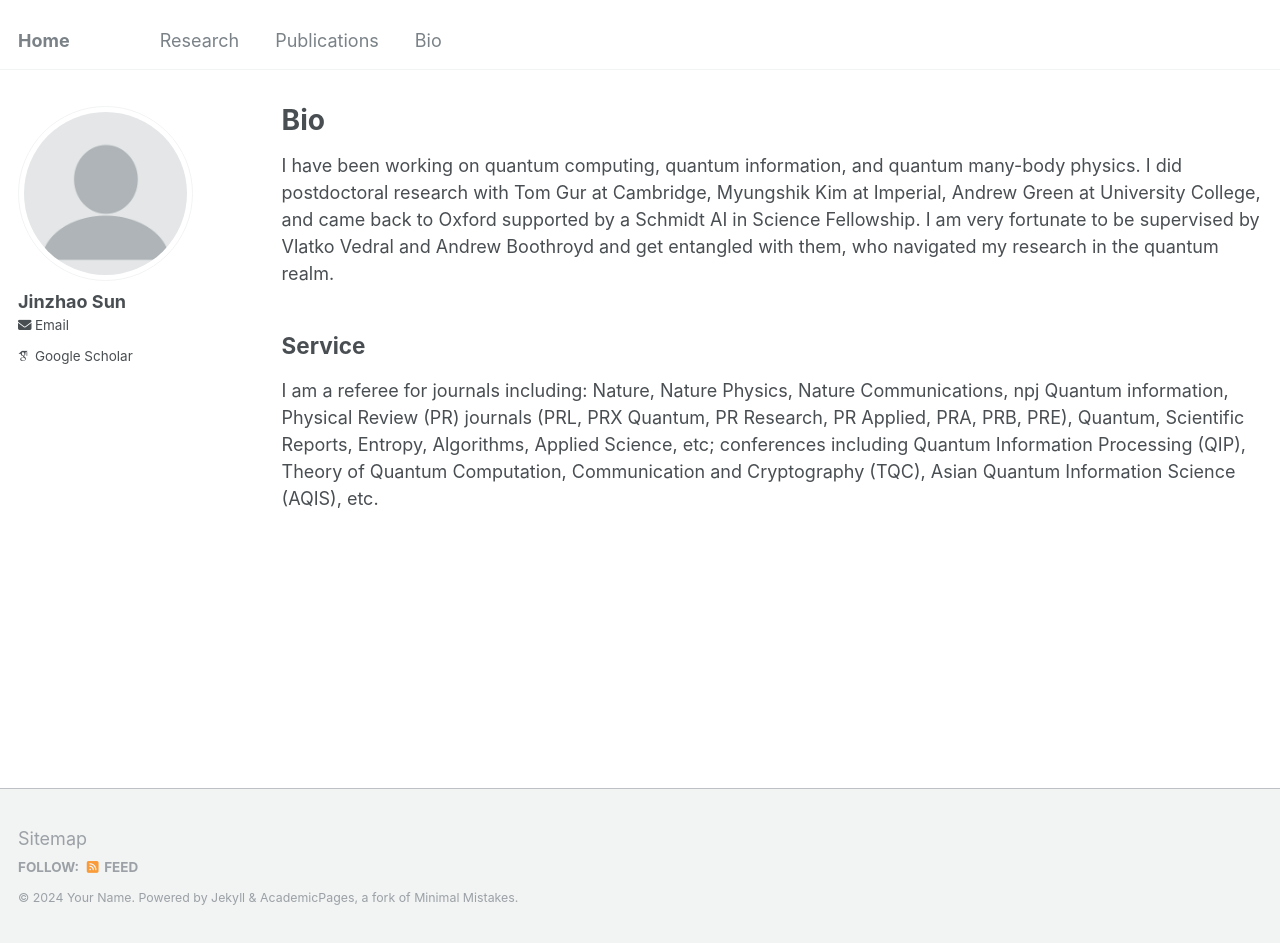
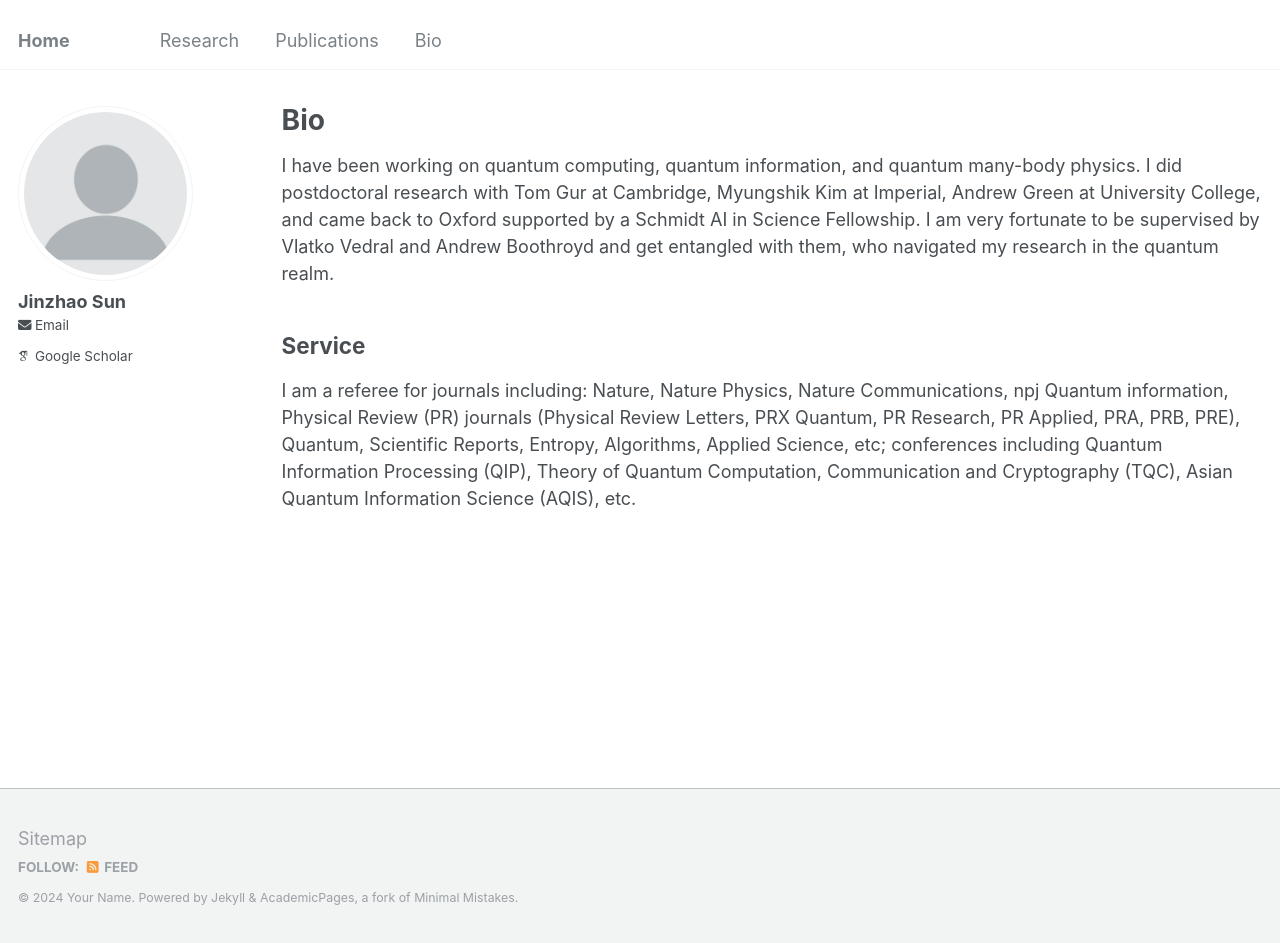
Before and after one commit to jinzhao-sun/jinzhao-sun.github.io, a Jekyll site: the page built from _pages/cv.md, in a window 1280 px wide and 943 px high. Built offline with Jekyll 4.4.1, drawn with Linux system fonts in a browser that asks for light colours; some web fonts are replaced.

Commit message:
Update cv.md

```diff
--- a/_pages/cv.md
+++ b/_pages/cv.md
@@ -13,4 +13,4 @@ I have been working on quantum computing, quantum information, and quantum many-
 
 Service
 -----
-I am a referee for journals including: Nature, Nature Physics, Nature Communications, npj Quantum information, Physical Review (PR) journals (PRL, PRX Quantum, PR Research, PR Applied, PRA, PRB, PRE), Quantum, Scientific Reports, Entropy, Algorithms, Applied Science, etc; conferences including Quantum Information Processing (QIP), Theory of Quantum Computation, Communication and Cryptography (TQC), Asian Quantum Information Science (AQIS), etc.
+I am a referee for journals including: Nature, Nature Physics, Nature Communications, npj Quantum information, Physical Review (PR) journals (Physical Review Letters, PRX Quantum, PR Research, PR Applied, PRA, PRB, PRE), Quantum, Scientific Reports, Entropy, Algorithms, Applied Science, etc; conferences including Quantum Information Processing (QIP), Theory of Quantum Computation, Communication and Cryptography (TQC), Asian Quantum Information Science (AQIS), etc.
```
